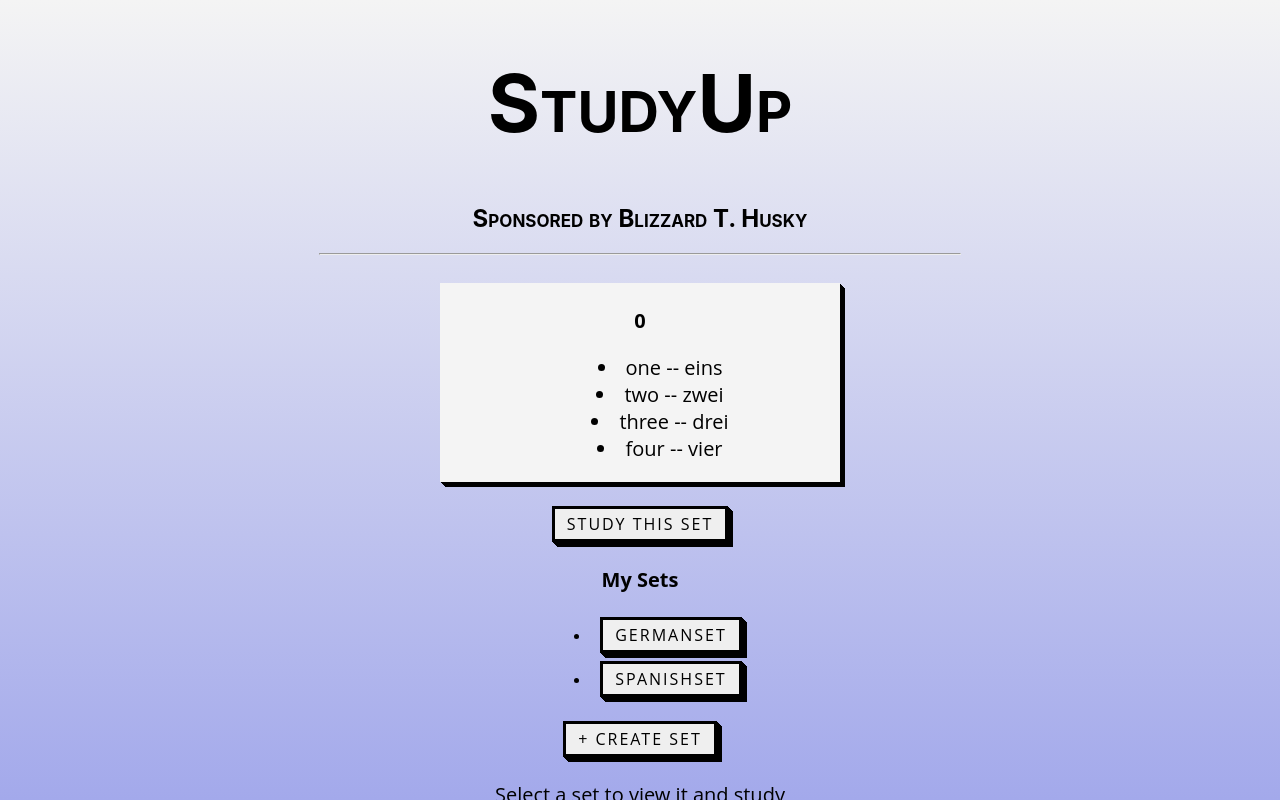
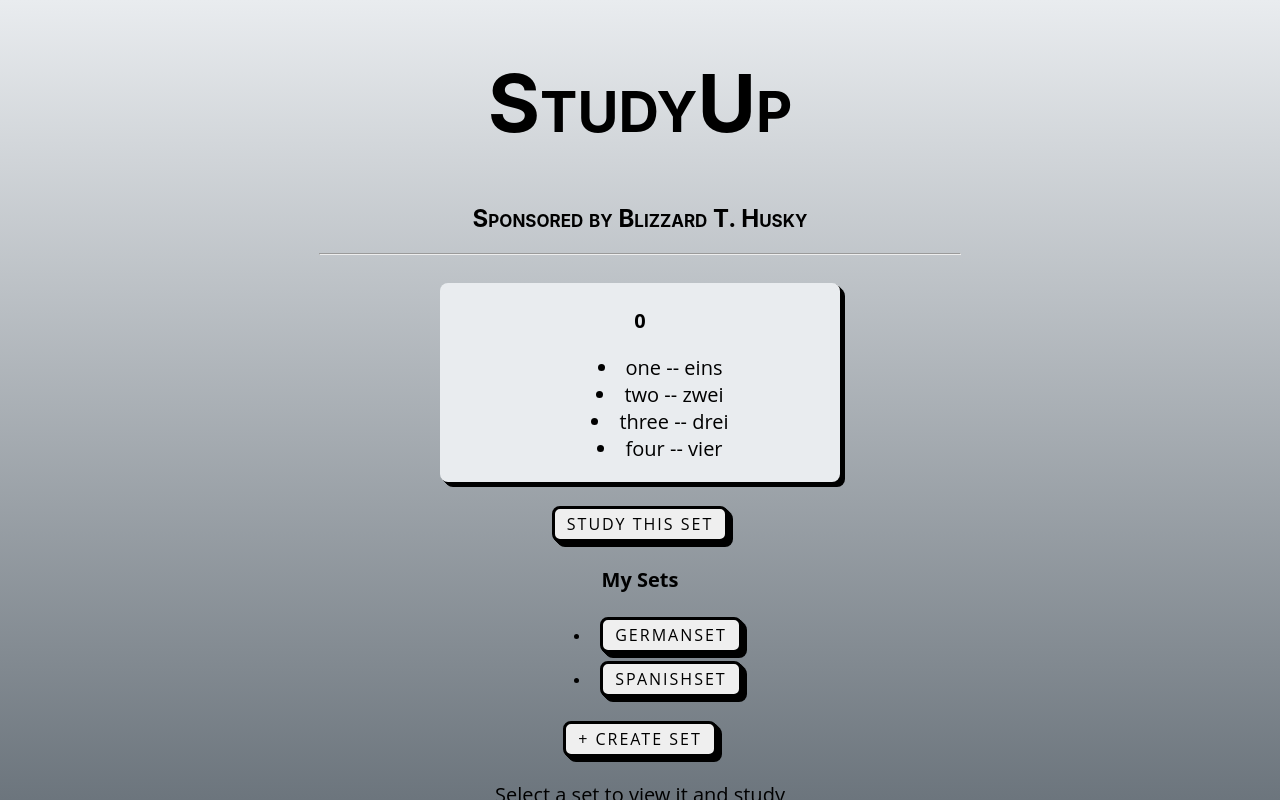
Before and after one commit to hanbyian/CS3141-R01-Team-2, a React (Create React App) app in the folder frontend/studyup/: page /home in a window 1280 px wide. Built offline with nearby package versions, Linux system fonts and the light colour scheme; no server answers.

Commit message:
final front end css changed

```diff
--- a/frontend/studyup/src/style.css
+++ b/frontend/studyup/src/style.css
@@ -58,7 +58,7 @@
 
 #backgrad {
   height: 100vh;
-  background-image: linear-gradient(#f4f4f4, #a3a9eb);
+  background-image: linear-gradient(#E9ECEF, #6C757D);
   overflow: auto;
 }
 
@@ -70,8 +70,9 @@
   justify-content: center;
   align-items: center;
   flex-wrap: wrap;
-  background-color: #f4f4f4;
+  background-color: #E9ECEF;
   padding-top: 25px;
+  border-radius: 8px;
   box-shadow: 0px 2px 4px 0px rgba(0, 0, 0, 0.9);
 }
 
@@ -92,6 +93,7 @@
   -webkit-user-select: none;
   touch-action: manipulation;
   margin: 4px;
+  border-radius: 8px;
 }
 
 .button54:active {
@@ -121,12 +123,13 @@
   height: 40px;
   border: none;
   border-bottom: 1px solid #8d8d8d;
-  background-color: #f4f4f4;
+  background-color: #E9ECEF;
   padding: 0 16px;
   color: #161616;
   margin: 4px;
   transition: background-color 70ms cubic-bezier(0.2, 0, 0.38, 0.9),
     outline 70ms cubic-bezier(0.2, 0, 0.38, 0.9);
+  border-radius: 8px;
 }
 :focus {
   outline: 2px solid #070707;
@@ -144,7 +147,8 @@
   margin: auto;
   justify-content: center;
   align-items: center;
-  background-color: #f4f4f4;
+  background-color: #E9ECEF;
+  border-radius: 8px;
   padding: 0.25em 0.5em;
   box-shadow: 1px 1px 0px 0px, 2px 2px 0px 0px, 3px 3px 0px 0px, 4px 4px 0px 0px,
     5px 5px 0px 0px;
```
